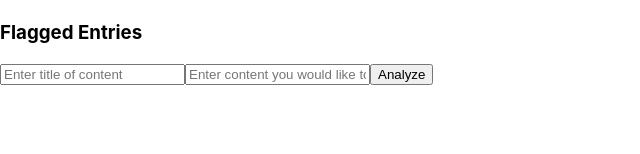
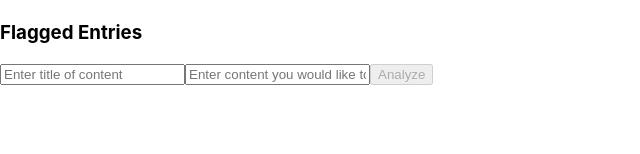
Before and after one commit to Logandv3/Say-it-like-you-mean-it, a React (Create React App) app: page / in a window 1280 px wide. Shown: the part 144-298 px from the top of the page, without its empty margins (0-640 px from the left). Built offline with nearby package versions, Linux system fonts and the light colour scheme.

Commit message:
Add variable to disable button when fields are empty

```diff
--- a/src/components/Form.js
+++ b/src/components/Form.js
@@ -5,12 +5,13 @@ import { useHistory } from 'react-router-dom'
 
 const Form = ({ formInfo, onChange, currentEntry }) => {
   let history = useHistory()
+  let btnStatus = (formInfo.title && formInfo.content) ? false : true
 
   return(
     <form className='entry-form'>
       <input type='text' placeholder='Enter title of content' name='title' onChange={(event) => onChange(event.target)} value={formInfo.title} />
       <input type='text' placeholder='Enter content you would like to analyze' name='content' onChange={(event) => onChange(event.target)} value={formInfo.content} />
-      <button type='button' className='analyze-entry-btn' onClick={() => history.push(`/${currentEntry.id}`)} >Analyze</button>
+      <button type='button' disabled={btnStatus} className='analyze-entry-btn' onClick={() => history.push(`/${currentEntry.id}`)} >Analyze</button>
     </form>
   )
 }
```
